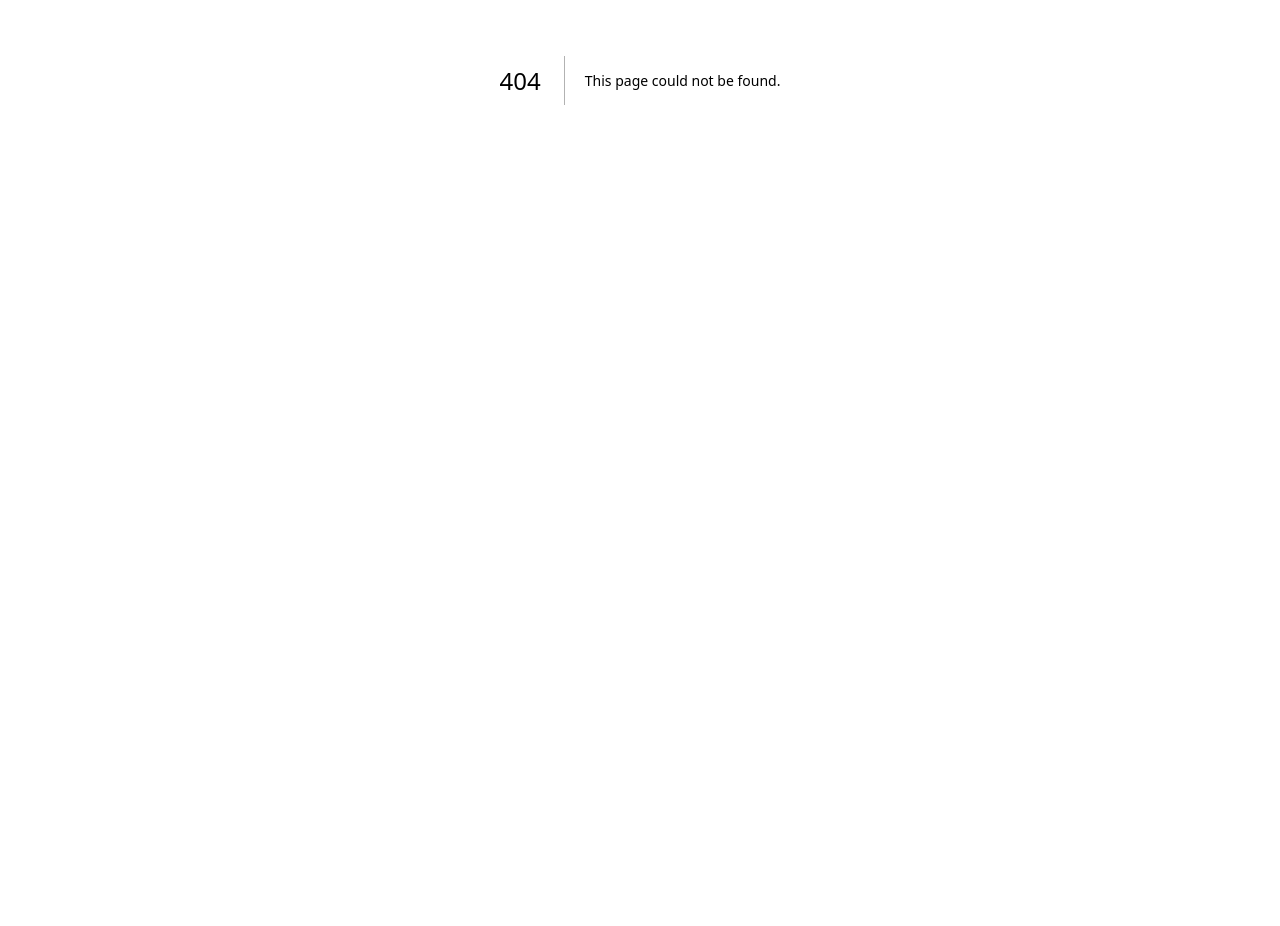
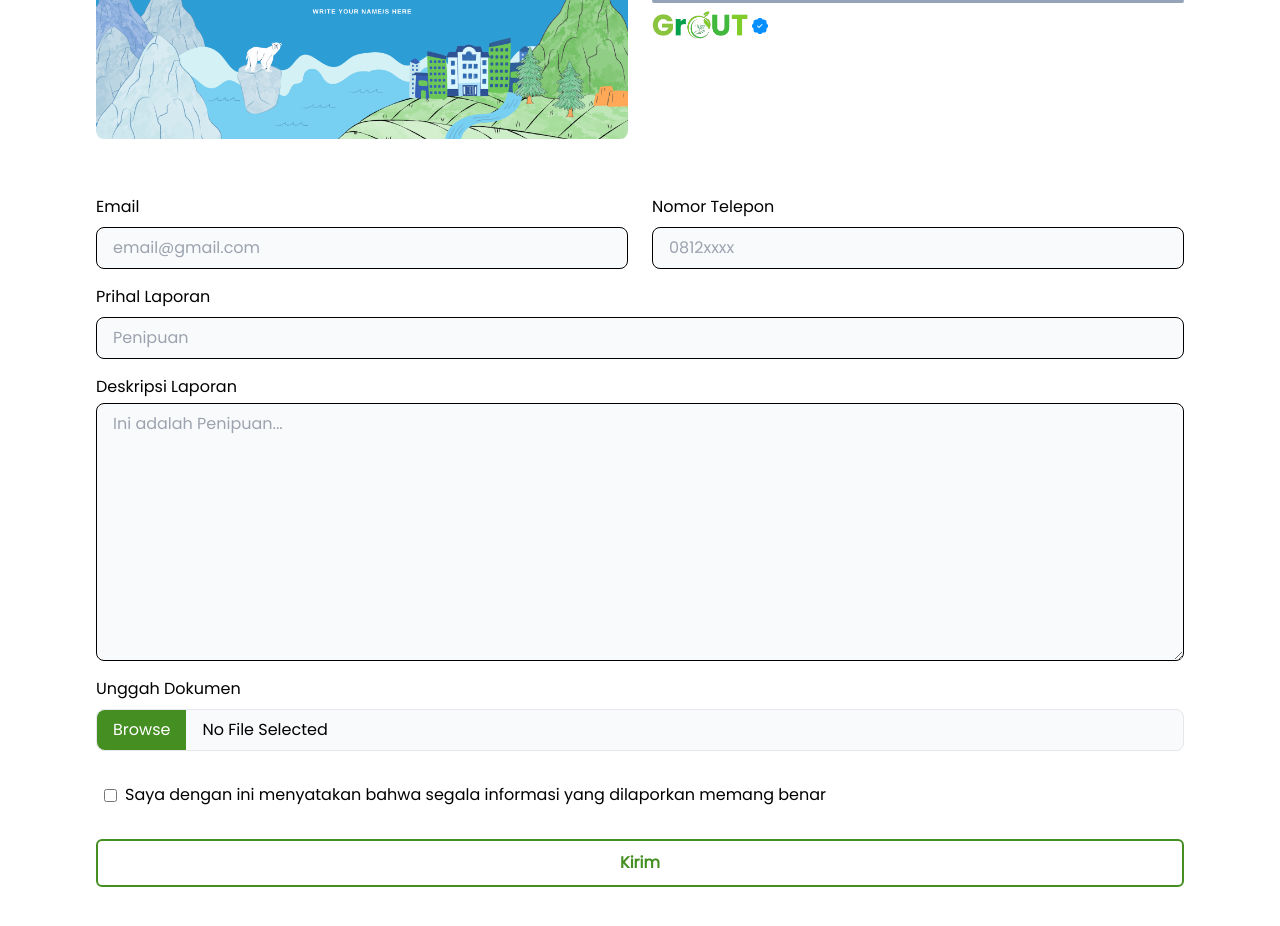
Before and after one commit to Veloxium/grout, a Next.js app: page /donasi/laporkan in a window 1280 px wide. Before the commit this address had no page. Shown: the part 320-1246 px from the top of the page. Before the commit the page ends 800 px from the top, so only its background shows below. Built offline with nearby package versions, Linux system fonts and the light colour scheme.

Commit message:
slicing laporkan page but not yet add function to get the data

```diff
--- a/src/components/buttonSubmit.tsx
+++ b/src/components/buttonSubmit.tsx
@@ -17,7 +17,7 @@ function ButtonSubmit(props: ButtonProps) {
      const shadowClass = props.shadow ? "shadow-outline-primary" : "";
   const typeClass =
     props.type === "primary"
-      ? "bg-primary-600 border-2 border-primary-600"
+      ? "bg-primary-600 border-2 border-primary-600 text-white"
       : props.type === "secondary"
       ? "bg-secondary-600 border-2 border-secondary-600"
       : props.type === "accent"
@@ -36,12 +36,13 @@ function ButtonSubmit(props: ButtonProps) {
       ? "p-xlarge"
       : "p-medium";
 
+
   return (
     <button
       type='submit'
-      className={`flex text-white items-center justify-center gap-2 rounded-md cursor-pointer ${shadowClass} ${typeClass} ${sizeClass} ${props.custom}`}
+      className={`flex items-center justify-center gap-2 rounded-md cursor-pointer ${shadowClass} ${typeClass} ${sizeClass} ${props.custom}`}
     >
-      <p className={props.textCustom}>{props.text}</p>
+      <p className={props.textCustom }>{props.text}</p>
       {props.icon && (
         <Image
           src={props.icon}
--- a/src/components/cardHarapan.tsx
+++ b/src/components/cardHarapan.tsx
@@ -9,7 +9,7 @@ function CardHarapan() {
         <Image
           src={Profile}
           alt=".."
-          className="aspect-square rounded-full object-cover w-[56px] h-[56px] border-primary-400 border-4"
+          className="aspect-square rounded-full object-cover w-[56px] h-[56px] border-primary-400 border-2"
         />
         <div className="flex flex-col">
           <p className="font-semibold">Mark</p>
--- a/src/components/input.tsx
+++ b/src/components/input.tsx
@@ -10,13 +10,14 @@ type InputProps = {
 };
 
 function Input(props: InputProps) {
+  const isDefault = props.custom === undefined ? "bg-secondary-50" :  props.custom;
   return (
-    <div className="w-full flex flex-col gap-1">
+    <div className="w-full flex flex-col gap-2">
       {props.label && <label htmlFor={props.name}>{props.label}</label>}
       <input
         name={props.name}
         type={props.type}
-        className={`w-full px-4 py-2 bg-secondary-50 border border-black rounded-lg focus:outline-primary-600  ${props.custom}`}
+        className={`w-full px-4 py-2 border border-black rounded-lg focus:outline-primary-600 ${isDefault} `}
         placeholder={props.placeholder}
       />
     </div>
--- /dev/null
+++ b/src/components/inputFile.tsx
@@ -0,0 +1,41 @@
+import React, { ChangeEvent, useState } from "react";
+
+function InputFile() {
+  const [file, setFile] = useState<string | undefined>("No File Selected");
+
+  const handleFileChange = (event: ChangeEvent<HTMLInputElement>) => {
+    // Get the selected file from the input
+    //  const file = event.target.files[0];
+    const file = event.target.value.split("\\").pop();
+    // Do something with the file, e.g., set it in the component state
+    setFile(file);
+  };
+
+  return (
+    <div className="flex flex-col gap-2">
+      <p>Unggah Dokumen</p>
+      <div>
+        <input
+          type="file"
+          name="dokumen"
+          id="dokumen"
+          onChange={handleFileChange}
+          className="hidden"
+        />
+        <div className="w-full flex border rounded-lg focus:outline-primary-600 bg-gray-50">
+          <label
+            htmlFor="dokumen"
+            className="px-4 py-2 rounded-l-lg bg-primary-600 text-white"
+          >
+            <p>Browse</p>
+          </label>
+          <div className="px-4 py-2">
+            <p>{file}</p>
+          </div>
+        </div>
+      </div>
+    </div>
+  );
+}
+
+export default InputFile;
--- a/src/pages/daftar/index.tsx
+++ b/src/pages/daftar/index.tsx
@@ -1,6 +1,6 @@
 import Layout from "@/layout/layout";
 import Link from "next/link";
-import React, { FormEvent } from "react";
+import React, { ChangeEvent, FormEvent, useState } from "react";
 import Image from "next/image";
 import Logo from "@/assets/images/logo.png";
 import DaftarImg from "@/assets/images/daftar.png";
@@ -21,15 +21,20 @@ type inputType = {
   username: string;
   email: string;
   telepon: string;
+  jenisKelamin: string;
   password: string;
-  password2: string;
+  konfirmasi: string;
   sdk: boolean;
 };
 
 function Daftar() {
-
   const router = useRouter();
 
+  const [selectedValue, setSelectedValue] = useState("");
+
+  const handleDropdownChange = (event: ChangeEvent<HTMLSelectElement>) => {
+    setSelectedValue(event.target.value);
+  };
 
   function handleSubmit(e: FormEvent) {
     e.preventDefault();
@@ -38,9 +43,11 @@ function Daftar() {
       nama: formData.get("nama") as string,
       username: formData.get("username") as string,
       email: formData.get("email") as string,
+      telepon: formData.get("telepon") as string,
+      jenisKelamin: formData.get("jenisKelamin") as string,
       password: formData.get("password") as string,
-      password2: formData.get("password2") as string,
-      sdk: formData.get("ingat") === "true", // Set ingat to true if the form value is "true", otherwise, it will be false
+      konfirmasi: formData.get("konfirmasi") as string,
+      //sdk: formData.get("ingat") === "true", // Set ingat to true if the form value is "true", otherwise, it will be false
     } as inputType;
     console.log(formDataObject);
   }
@@ -107,6 +114,20 @@ function Daftar() {
                 placeholder="08xxxxxx"
                 type="text"
               />
+              <div className="w-full flex flex-col gap-1">
+                <label htmlFor="dropdown">Jenis Kelamin</label>
+                <select
+                  id="jenisKelamin"
+                  name="jenisKelamin"
+                  style={{ padding: "0.5rem 0.7rem" }}
+                  value={selectedValue}
+                  onChange={handleDropdownChange}
+                  className="w-full px-4 py-2 bg-secondary-50 border border-black rounded-lg focus:outline-primary-600"
+                >
+                  <option value="laki-laki">Laki Laki</option>
+                  <option value="perempuan">Perempuan</option>
+                </select>
+              </div>
               <Input
                 name="password"
                 label="Kata Sandi"
@@ -114,7 +135,7 @@ function Daftar() {
                 type="password"
               />
               <Input
-                name="password2"
+                name="konfirmasi"
                 label="Konfirmasi Kata Sandi"
                 placeholder="Konfirmasi Kata Sandi"
                 type="password"
@@ -129,9 +150,14 @@ function Daftar() {
                 />
                 <label htmlFor="sdk" className="text-xs">
                   Dengan membuat akun, Anda setuju dengan{" "}
-                  <span className="text-blue-600 cursor-pointer hover:underline" onClick={()=>{
-                    router.push('/sdk');
-                  }}>Syarat dan Ketentuan</span>
+                  <span
+                    className="text-blue-600 cursor-pointer hover:underline"
+                    onClick={() => {
+                      router.push("/sdk");
+                    }}
+                  >
+                    Syarat dan Ketentuan
+                  </span>
                 </label>
               </div>
               <ButtonSubmit text="Daftar" type="primary" custom="w-full" />
--- a/src/pages/donasi/detail/index.tsx
+++ b/src/pages/donasi/detail/index.tsx
@@ -4,12 +4,14 @@ import Layout from "@/layout/layout";
 import Image from "next/image";
 import Profile from "@/assets/images/profile.jpg";
 import Button from "@/components/button";
-import { detailDonasi } from "@/json/detailDonasi.json";
+import detailDonasi from "@/json/detailDonasi.json";
 import BgDetail from "@/assets/images/tentangKampnaye.jpeg";
+import Link from "next/link";
 
 function DetailDonasi() {
   const [desc, setDesc] = useState<boolean>(true);
   const [donatur, setDonatur] = useState<boolean>(true);
+  const details = detailDonasi.detailDonasi[0];
 
   const id = 0;
 
@@ -106,10 +108,15 @@ function DetailDonasi() {
               </div>
             </div>
           </div>
-          <div className="flex gap-1 my-1">
-            <p>Kampanye ini mencurigakan? </p>
-            <p className="font-semibold text-red-600">Laporkan</p>
-          </div>
+          <Link
+            href={"/donasi/laporkan"}
+            className="flex gap-1 my-1 hover:underline"
+          >
+            <p className="text-sm">
+              Kampanye ini mencurigakan?{" "}
+              <span className="font-semibold text-red-600">Laporkan</span>
+            </p>
+          </Link>
         </div>
       </section>
       <section>
@@ -140,7 +147,7 @@ function DetailDonasi() {
             <div className="flex flex-col">
               {desc ? (
                 <div className="flex flex-col gap-2 px-6 py-8 text-justify">
-                  {detailDonasi[id].detail.split("\n\n").map((e, i) => (
+                  {details.detail.split("\n\n").map((e, i) => (
                     <p className={i == 0 ? "font-semibold" : ""}>{e}</p>
                   ))}
                 </div>
@@ -148,25 +155,25 @@ function DetailDonasi() {
                 <div className="flex flex-col gap-2 px-6 py-8 text-justify">
                   <div className="flex gap-1">
                     <p className="font-semibold">Lokasi Penanaman</p>
-                    <p>: {detailDonasi[id].tentang.lokasi}</p>
+                    <p>: {details.tentang.lokasi}</p>
                   </div>
                   <div className="flex gap-1">
                     <p className="font-semibold">Jenis Bibit Pohon</p>
-                    <p>: {detailDonasi[id].tentang.jenisBibit}</p>
+                    <p>: {details.tentang.jenisBibit}</p>
                   </div>
                   <div className="flex gap-1">
                     <p className="font-semibold">Harga Bibit Pohon</p>
-                    <p>: {detailDonasi[id].tentang.harga}</p>
+                    <p>: {details.tentang.harga}</p>
                   </div>
                   <div className="flex gap-1">
                     <p className="font-semibold">Tanggal Penanaman</p>
-                    <p>: {detailDonasi[id].tentang.tanggalPenanaman}</p>
+                    <p>: {details.tentang.tanggalPenanaman}</p>
                   </div>
                   <div className="flex flex-col">
                     <p className="font-semibold">
                       Deskripsi Wilayayh Penanaman
                     </p>
-                    <p>{detailDonasi[id].tentang.deskripsi}</p>
+                    <p>{details.tentang.deskripsi}</p>
                   </div>
                   <div className="h-[400px] mt-4">
                     <Image
@@ -175,6 +182,9 @@ function DetailDonasi() {
                       className="w-full h-full rounded-xl object-cover"
                     />
                   </div>
+                  <p className="text-sm text-slate-500 my-1">
+                    Gambar : {details.tentang.lokasi}
+                  </p>
                 </div>
               )}
             </div>
@@ -214,6 +224,28 @@ function DetailDonasi() {
                   <p className="font-semibold">100 Pohon</p>
                 </div>
               </div>
+              <div className="flex gap-4 p-2 bg-primary-50 rounded-lg">
+                <Image
+                  src={Profile}
+                  alt=".."
+                  className="aspect-square rounded-full object-cover w-[50px] h-[50px] border-primary-400 border-2"
+                />
+                <div>
+                  <p>Alwi</p>
+                  <p className="font-semibold">100 Pohon</p>
+                </div>
+              </div>
+              <div className="flex gap-4 p-2 bg-primary-50 rounded-lg">
+                <Image
+                  src={Profile}
+                  alt=".."
+                  className="aspect-square rounded-full object-cover w-[50px] h-[50px] border-primary-400 border-2"
+                />
+                <div>
+                  <p>Alwi</p>
+                  <p className="font-semibold">100 Pohon</p>
+                </div>
+              </div>
             </div>
           </div>
         </div>
--- a/src/pages/donasi/index.tsx
+++ b/src/pages/donasi/index.tsx
@@ -6,7 +6,7 @@ import Background2 from "@/assets/images/background2.png";
 import Buat from "@/assets/images/buat.png";
 import CardDonasi from "@/components/cardDonasi";
 import DonasiImg from "@/assets/images/donasi.jpeg";
-import {donasiData} from "@/json/donasi.json";
+import donasiData from "@/json/donasi.json";
 
 function Donasi() {
   const [kampanye, setKampanye] = useState("semua");
@@ -14,8 +14,8 @@ function Donasi() {
   const [currentCardPage, setCurrentCardPage] = useState<number>(1);
 
   const [cardNum, setCardNum] = useState<number>(0);
-  // const [paginationNum, setPaginationNum] = useState<number>(0);
 
+  const donasi = donasiData.donasiData;
 
   const handleKampanye = (e: any) => {
     e.preventDefault();
@@ -33,7 +33,7 @@ function Donasi() {
   // console.log(currentCardPage);
 
   const nextCardPage = () => {
-    if (currentCardPage === (donasiData.length / 12 )) {
+    if (currentCardPage === (donasi.length / 12 )) {
       return;
     }
     setCurrentCardPage(currentCardPage + 1);
@@ -160,7 +160,7 @@ function Donasi() {
         </div>
         <div className="flex flex-col gap-10 py-14 px-24">
           <div className="grid grid-cols-4 place-items-center gap-10">
-            {donasiData
+            {donasi
               .slice(cardNum, cardNum + 12)
               .map((item, index) => (
                 <CardDonasi
@@ -195,7 +195,7 @@ function Donasi() {
               </svg>
             </div>
             <div className="flex gap-6">
-              {[...Array(donasiData.length / 12 + 1)]
+              {[...Array(donasi.length / 12 + 1)]
                 .slice(
                   currentCardPage > 3 ? currentCardPage - 2 : 0,
                   currentCardPage > 3 ? currentCardPage + 3 : 5
--- /dev/null
+++ b/src/pages/donasi/laporkan/index.tsx
@@ -0,0 +1,104 @@
+import Layout from "@/layout/layout";
+import Image from "next/image";
+import React from "react";
+import Bg from "@/assets/images/detailkampanye.png";
+import Logo from "@/assets/images/logo.png";
+import Input from "@/components/input";
+import InputFile from "@/components/inputFile";
+import ButtonSubmit from "@/components/buttonSubmit";
+
+function Laporkan() {
+  return (
+    <Layout>
+      <section className="mt-20 px-24">
+        <div className="w-full flex flex-col py-20">
+          <div className="flex gap-6">
+            <div className="w-1/2 max-h-[300px]">
+              <Image
+                src={Bg}
+                alt="donasi"
+                className="w-full h-full object-cover rounded-lg"
+              />
+            </div>
+            <div className="w-1/2 flex flex-col justify-center">
+              <p className="text-red-600">Laporkan Kampanye Mencurigakan</p>
+              <p className="font-bold text-xl">
+                EXO-TREES: "Save Our World with EXO, WE ARE ONE!"
+              </p>
+              <div className="w-full border-2 border-slate-400 rounded-full my-2" />
+              <div className="flex items-center gap-1">
+                <Image src={Logo} alt="logo" className="w-24" />
+                <svg
+                  xmlns="http://www.w3.org/2000/svg"
+                  width="16"
+                  height="16"
+                  fill="#068fff"
+                  className="bi bi-patch-check-fill"
+                  viewBox="0 0 16 16"
+                >
+                  <path d="M10.067.87a2.89 2.89 0 0 0-4.134 0l-.622.638-.89-.011a2.89 2.89 0 0 0-2.924 2.924l.01.89-.636.622a2.89 2.89 0 0 0 0 4.134l.637.622-.011.89a2.89 2.89 0 0 0 2.924 2.924l.89-.01.622.636a2.89 2.89 0 0 0 4.134 0l.622-.637.89.011a2.89 2.89 0 0 0 2.924-2.924l-.01-.89.636-.622a2.89 2.89 0 0 0 0-4.134l-.637-.622.011-.89a2.89 2.89 0 0 0-2.924-2.924l-.89.01-.622-.636zm.287 5.984-3 3a.5.5 0 0 1-.708 0l-1.5-1.5a.5.5 0 1 1 .708-.708L7 8.793l2.646-2.647a.5.5 0 0 1 .708.708z" />
+                </svg>
+              </div>
+            </div>
+          </div>
+          <div className="flex flex-col gap-4 py-14">
+            <div className="w-full flex gap-6">
+              <Input
+                label="Email"
+                name="email"
+                type="email"
+                placeholder="email@gmail.com"
+                custom="bg-gray-50"
+              />
+              <Input
+                label="Nomor Telepon"
+                name="telepon"
+                type="number"
+                placeholder="0812xxxx"
+                custom="bg-gray-50"
+              />
+            </div>
+            <Input
+              label="Prihal Laporan"
+              name="laporan"
+              type="text"
+              placeholder="Penipuan"
+              custom="bg-gray-50"
+            />
+            <div className="flex flex-col gap-1">
+              <label htmlFor="deskripsiLaporan">Deskripsi Laporan</label>
+              <textarea
+                name="deskripsiLaporan"
+                id="deskripsiLaporan"
+                className="w-full px-4 py-2 border border-black rounded-lg focus:outline-primary-600 bg-gray-50"
+                rows={10}
+                placeholder="Ini adalah Penipuan..."
+              />
+            </div>
+            <InputFile />
+            <div className="flex items-center">
+              <input
+                type="checkbox"
+                name="konfirmasi"
+                id="konfirmasi"
+                className="mx-2 cursor-pointer"
+              />
+              <label htmlFor="konfirmasi" className="my-4 cursor-pointer">
+                Saya dengan ini menyatakan bahwa segala informasi yang
+                dilaporkan memang benar
+              </label>
+            </div>
+            <ButtonSubmit
+              text="Kirim"
+              type="border"
+              size="large"
+              custom="font-bold text-primary-600 hover:text-white hover:bg-primary-600 transition duration-300 ease-in-out"
+            />
+          </div>
+        </div>
+      </section>
+    </Layout>
+  );
+}
+
+export default Laporkan;
```
Also changed, not shown: src/styles/globals.css (line endings or trailing spaces).
